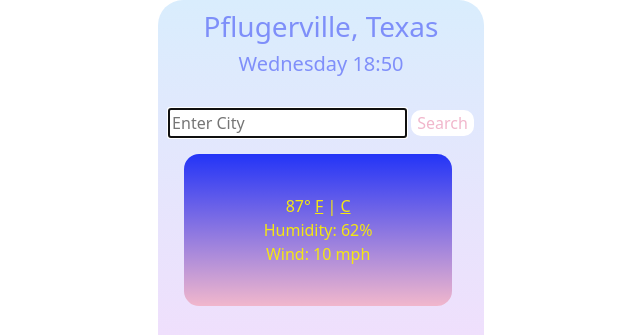
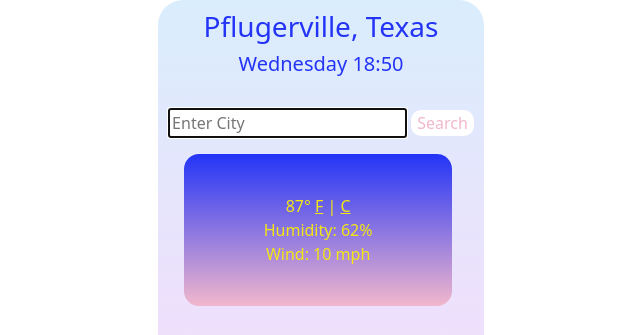
Before and after one commit to MarkieMac/weather-project, a website built with Parcel: page index.html in a window 1280 px wide. Shown: the top 335 px of the page, without its empty margins (319-959 px from the left). Built offline with nearby package versions, Linux system fonts and the light colour scheme; no server answers.

Commit message:
updated color of header

```diff
--- a/src/styles.css
+++ b/src/styles.css
@@ -1,7 +1,6 @@
 h3,
 h5 {
   color: #2334f7;
-  opacity: 50%;
   text-align: center;
 }
 
```
